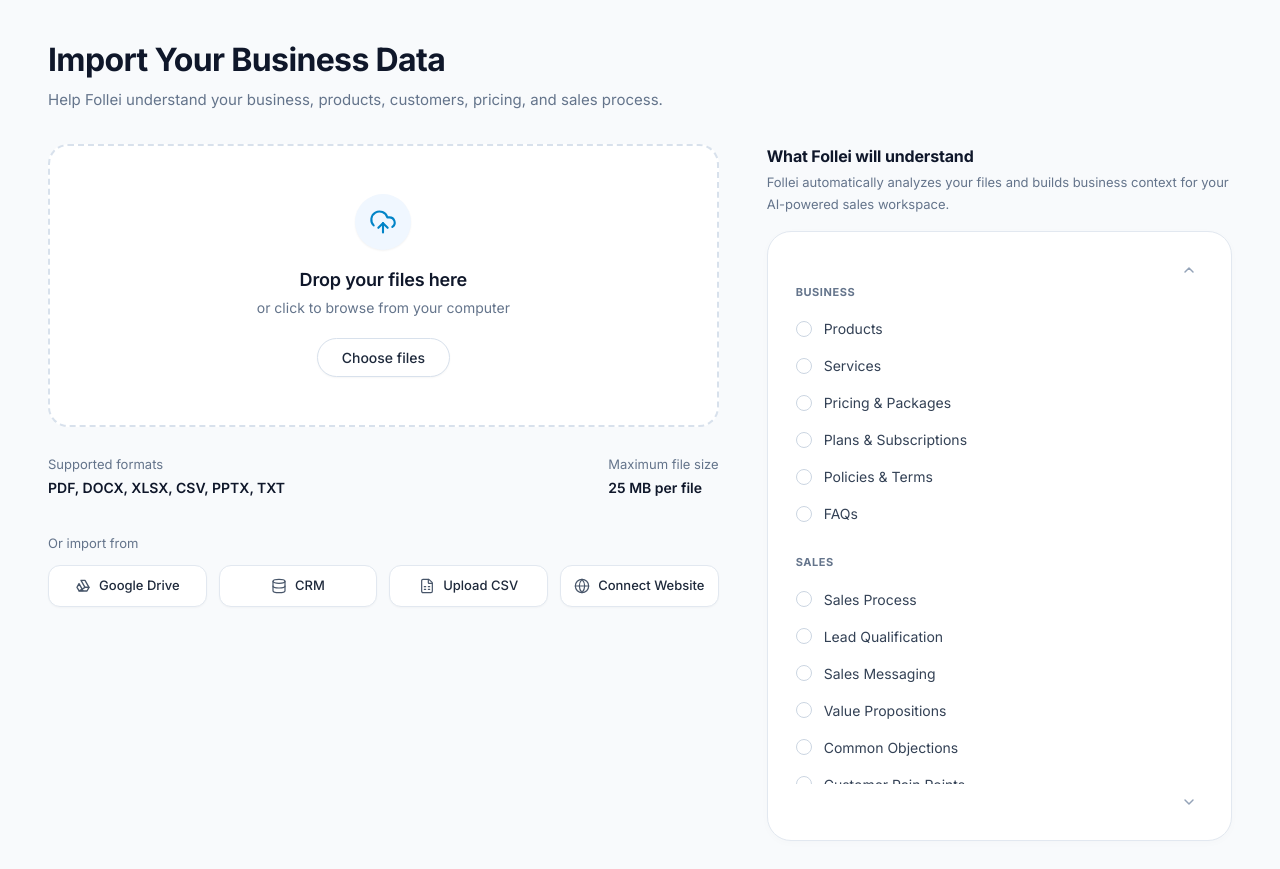
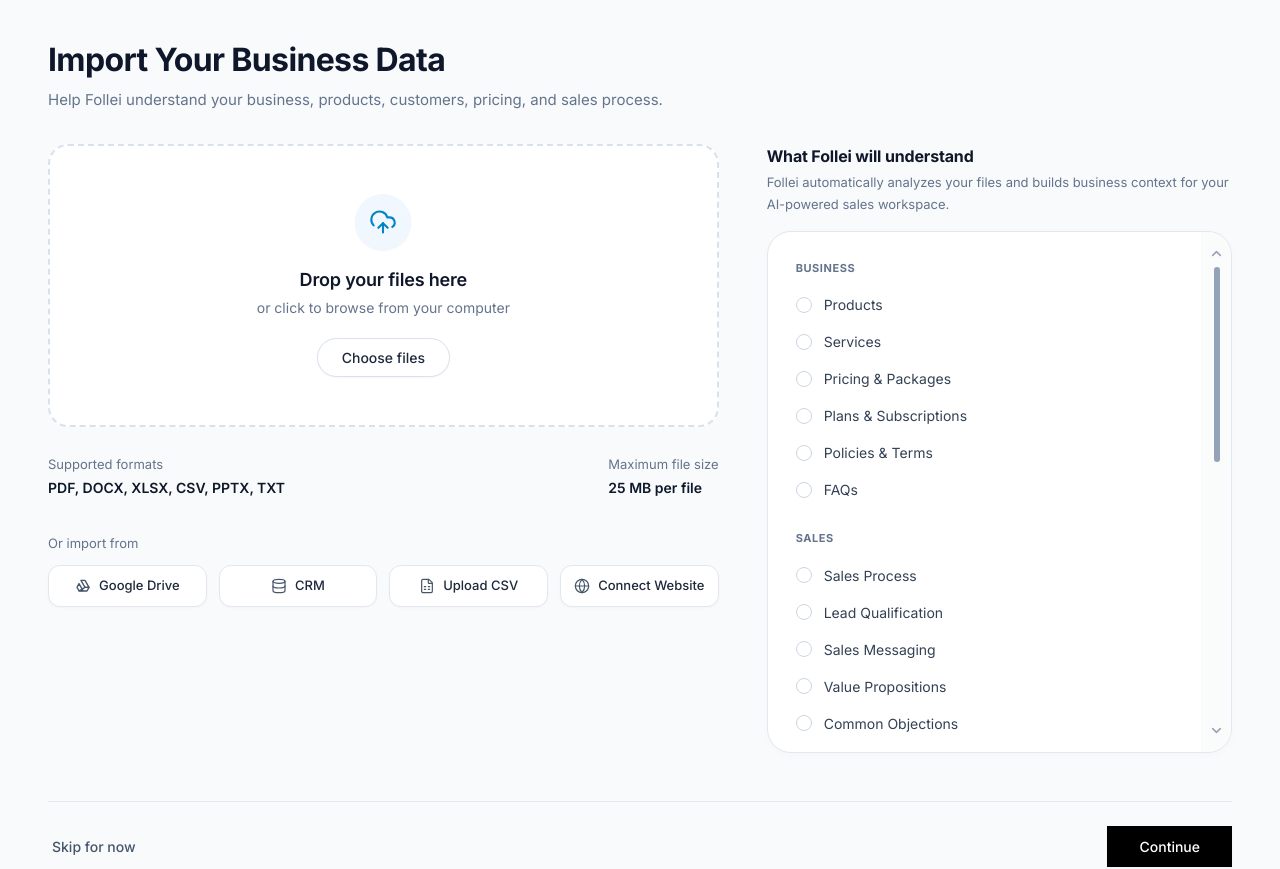
Before and after one commit to Kuberan1810/FolleiPhase1, a React (Vite) app: page /onboarding/import-data in a window 1280 px wide. Shown: the top 869 px of the page. Built offline with nearby package versions, Linux system fonts and the light colour scheme.

Commit message:
Fix scrollbar alignment with dedicated channel bg #F9FAFB80 and border-left #F9FAFB

```diff
--- a/src/Pages/OnBoarding/ImportData/ImportPage1/UnderstandingChecklistSection.tsx
+++ b/src/Pages/OnBoarding/ImportData/ImportPage1/UnderstandingChecklistSection.tsx
@@ -1,4 +1,4 @@
-import React, { useRef } from "react";
+import React, { useRef, useState, useEffect, useCallback } from "react";
 import { Check, X, ChevronDown, ChevronUp } from "lucide-react";
 import type { UnderstandingCategory, ChecklistItem } from "./types";
 
@@ -18,18 +18,108 @@ const UnderstandingChecklistSection: React.FC<UnderstandingChecklistSectionProps
   onItemClick,
 }) => {
   const scrollContainerRef = useRef<HTMLDivElement>(null);
+  const trackRef = useRef<HTMLDivElement>(null);
+  const [thumbTop, setThumbTop] = useState(0);
+  const [thumbHeight, setThumbHeight] = useState(64);
+  const [isDragging, setIsDragging] = useState(false);
+  const dragStartY = useRef(0);
+  const dragStartScrollTop = useRef(0);
+
+  // Sync thumb position with scroll
+  const handleScroll = useCallback(() => {
+    if (!scrollContainerRef.current || !trackRef.current) return;
+    const { scrollTop, scrollHeight, clientHeight } = scrollContainerRef.current;
+    const trackHeight = trackRef.current.clientHeight;
+
+    if (scrollHeight <= clientHeight) {
+      setThumbHeight(trackHeight);
+      setThumbTop(0);
+      return;
+    }
+
+    const calculatedThumbHeight = Math.max(
+      (clientHeight / scrollHeight) * trackHeight,
+      40
+    );
+    setThumbHeight(calculatedThumbHeight);
+
+    const maxScroll = scrollHeight - clientHeight;
+    const maxThumbTop = trackHeight - calculatedThumbHeight;
+    const currentThumbTop = (scrollTop / maxScroll) * maxThumbTop;
+    setThumbTop(currentThumbTop);
+  }, []);
+
+  // Update on resize or categories change
+  useEffect(() => {
+    handleScroll();
+    window.addEventListener("resize", handleScroll);
+    return () => window.removeEventListener("resize", handleScroll);
+  }, [categories, handleScroll]);
 
   const scrollUp = () => {
     if (scrollContainerRef.current) {
-      scrollContainerRef.current.scrollBy({ top: -120, behavior: "smooth" });
+      scrollContainerRef.current.scrollBy({ top: -140, behavior: "smooth" });
     }
   };
 
   const scrollDown = () => {
     if (scrollContainerRef.current) {
-      scrollContainerRef.current.scrollBy({ top: 120, behavior: "smooth" });
+      scrollContainerRef.current.scrollBy({ top: 140, behavior: "smooth" });
     }
   };
+
+  // Click on scroll track
+  const handleTrackClick = (e: React.MouseEvent<HTMLDivElement>) => {
+    if (!trackRef.current || !scrollContainerRef.current) return;
+    const rect = trackRef.current.getBoundingClientRect();
+    const clickY = e.clientY - rect.top;
+    const trackHeight = rect.height;
+    const { scrollHeight, clientHeight } = scrollContainerRef.current;
+    const maxScroll = scrollHeight - clientHeight;
+
+    const targetScroll = (clickY / trackHeight) * maxScroll;
+    scrollContainerRef.current.scrollTo({ top: targetScroll, behavior: "smooth" });
+  };
+
+  // Drag thumb
+  const handleThumbMouseDown = (e: React.MouseEvent) => {
+    e.stopPropagation();
+    setIsDragging(true);
+    dragStartY.current = e.clientY;
+    if (scrollContainerRef.current) {
+      dragStartScrollTop.current = scrollContainerRef.current.scrollTop;
+    }
+  };
+
+  useEffect(() => {
+    const handleMouseMove = (e: MouseEvent) => {
+      if (!isDragging || !trackRef.current || !scrollContainerRef.current) return;
+      const deltaY = e.clientY - dragStartY.current;
+      const trackHeight = trackRef.current.clientHeight;
+      const { scrollHeight, clientHeight } = scrollContainerRef.current;
+      const maxScroll = scrollHeight - clientHeight;
+      const maxThumbTop = trackHeight - thumbHeight;
+
+      if (maxThumbTop > 0) {
+        const scrollDelta = (deltaY / maxThumbTop) * maxScroll;
+        scrollContainerRef.current.scrollTop = dragStartScrollTop.current + scrollDelta;
+      }
+    };
+
+    const handleMouseUp = () => {
+      setIsDragging(false);
+    };
+
+    if (isDragging) {
+      document.addEventListener("mousemove", handleMouseMove);
+      document.addEventListener("mouseup", handleMouseUp);
+    }
+
+    return () => {
+      document.removeEventListener("mousemove", handleMouseMove);
+      document.removeEventListener("mouseup", handleMouseUp);
+    };
+  }, [isDragging, thumbHeight]);
 
   return (
     <div className="w-full">
@@ -46,23 +136,12 @@ const UnderstandingChecklistSection: React.FC<UnderstandingChecklistSectionProps
       )}
 
       {/* Main Card Container */}
-      <div className="bg-white border border-[#E2E8F0] rounded-[24px] p-6 sm:p-7 shadow-[0_2px_8px_rgba(0,0,0,0.02)] relative">
-        {/* Top Scroll Indicator */}
-        <div className="flex justify-end pr-1 mb-1">
-          <button
-            type="button"
-            onClick={scrollUp}
-            className="text-[#94A3B8] hover:text-[#0F172A] p-0.5 transition-colors cursor-pointer"
-            aria-label="Scroll up"
-          >
-            <ChevronUp size={16} strokeWidth={2.2} />
-          </button>
-        </div>
-
-        {/* Scrollable Categories List */}
+      <div className="bg-white border border-[#E2E8F0] rounded-[24px] shadow-[0_2px_8px_rgba(0,0,0,0.02)] overflow-hidden flex flex-row">
+        {/* Left: Scrollable Categories List */}
         <div
           ref={scrollContainerRef}
-          className="max-h-[500px] overflow-y-auto pr-2 space-y-6 onboarding-scroll"
+          onScroll={handleScroll}
+          className="flex-1 p-6 sm:p-7 max-h-[520px] overflow-y-auto no-scrollbar space-y-6"
         >
           {categories.map((category) => (
             <div key={category.id}>
@@ -162,15 +241,49 @@ const UnderstandingChecklistSection: React.FC<UnderstandingChecklistSectionProps
           ))}
         </div>
 
-        {/* Bottom Scroll Indicator */}
-        <div className="flex justify-end pr-1 mt-2">
+        {/* Right: Custom Dedicated Scrollbar Rail */}
+        <div
+          className="w-[30px] shrink-0 select-none flex flex-col items-center justify-between py-3"
+          style={{
+            backgroundColor: "rgba(249, 250, 251, 0.8)",
+            borderLeft: "1px solid #F9FAFB",
+          }}
+        >
+          {/* Top Chevron */}
+          <button
+            type="button"
+            onClick={scrollUp}
+            className="text-[#94A3B8] hover:text-[#0F172A] p-0.5 transition-colors cursor-pointer"
+            aria-label="Scroll up"
+          >
+            <ChevronUp size={15} strokeWidth={2.4} />
+          </button>
+
+          {/* Scroll Track */}
+          <div
+            ref={trackRef}
+            onClick={handleTrackClick}
+            className="relative flex-1 w-full my-1 flex justify-center cursor-pointer"
+          >
+            {/* Scroll Thumb Pill */}
+            <div
+              onMouseDown={handleThumbMouseDown}
+              className="absolute w-[6px] rounded-full bg-[#94A3B8] hover:bg-[#64748B] transition-colors cursor-grab active:cursor-grabbing"
+              style={{
+                height: `${thumbHeight}px`,
+                transform: `translateY(${thumbTop}px)`,
+              }}
+            />
+          </div>
+
+          {/* Bottom Chevron */}
           <button
             type="button"
             onClick={scrollDown}
             className="text-[#94A3B8] hover:text-[#0F172A] p-0.5 transition-colors cursor-pointer"
             aria-label="Scroll down"
           >
-            <ChevronDown size={16} strokeWidth={2.2} />
+            <ChevronDown size={15} strokeWidth={2.4} />
           </button>
         </div>
       </div>
```
